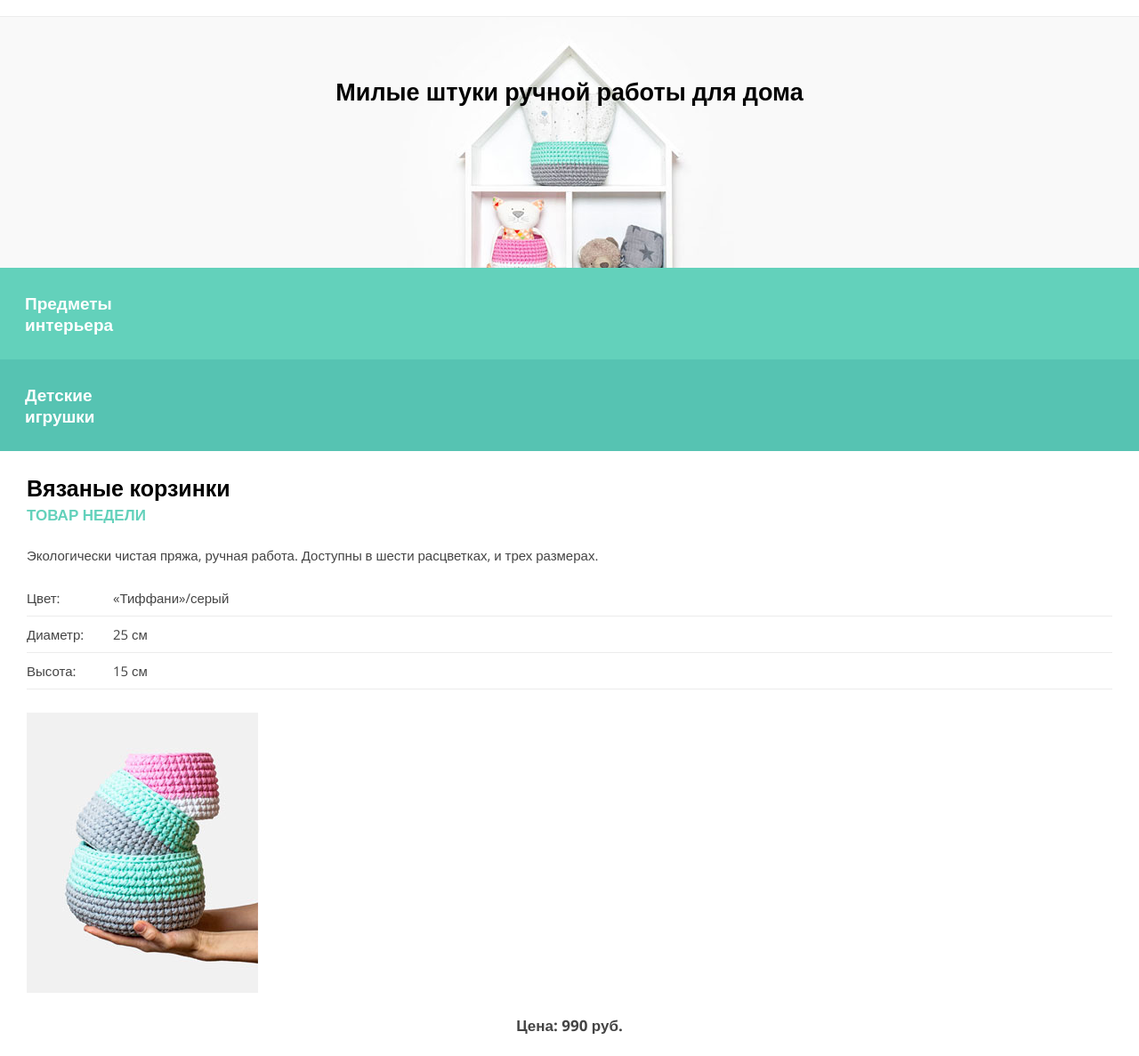
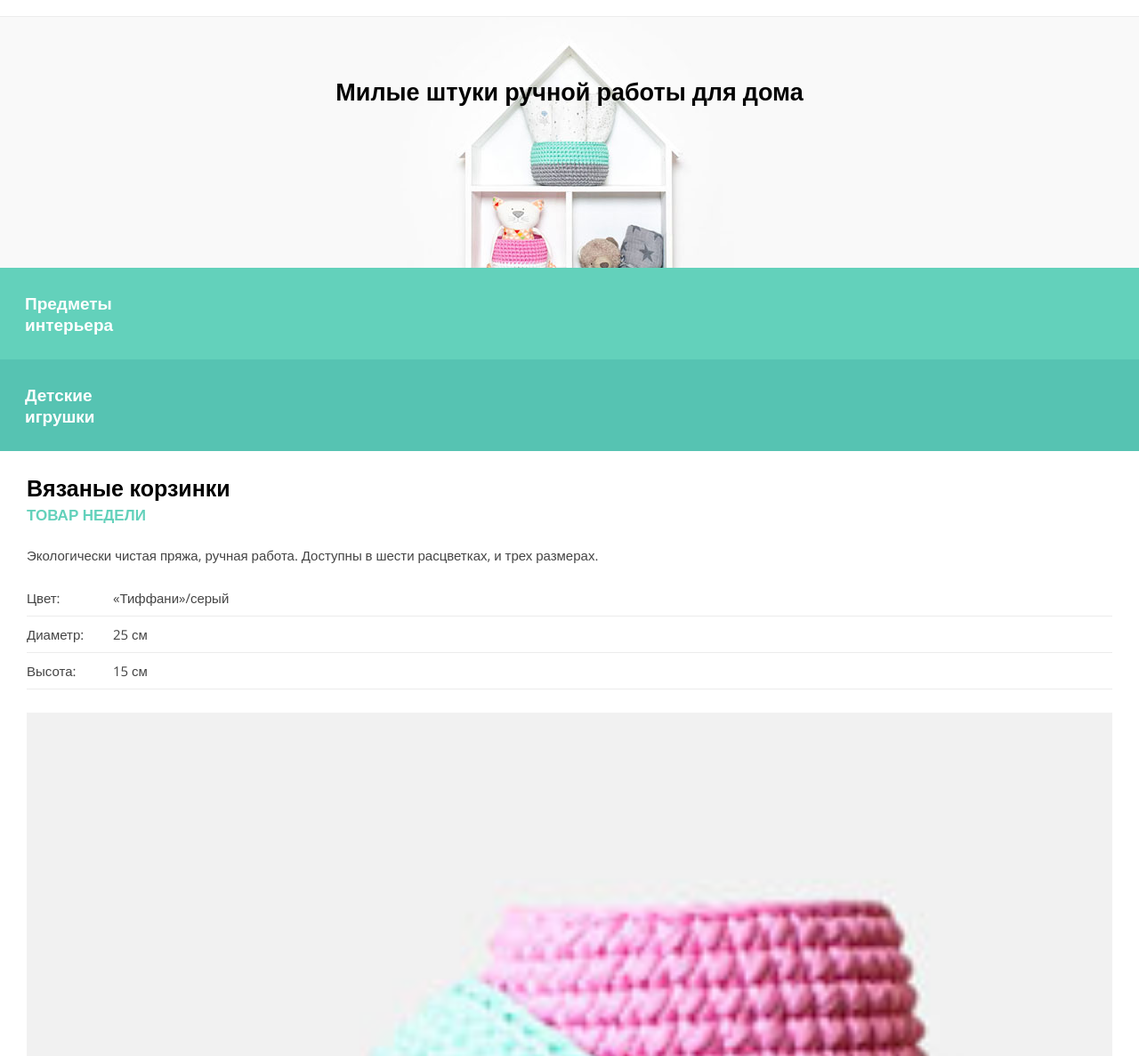
Before and after one commit to Niurakha/864863-mishka-19, a website: page source/index.html in a window 1280 px wide. Shown: the part 61-1248 px from the top of the page at 89% size. Drawn offline with nearby package versions, Linux system fonts and the light colour scheme; files that its build step writes are made by us from their sources; files whose address does not match are found by name.

Commit message:
Удаляет лишние пробелы и отступы

```diff
--- a/source/sass/blocks/copyright.scss
+++ b/source/sass/blocks/copyright.scss
@@ -2,7 +2,6 @@
   display: flex;
   justify-content: center;
   align-items: center;
-  // padding: 0 23px;
 }
 
 .copyright__text {
@@ -13,7 +12,6 @@
 
 .copyright__link {
   font-size: 0;
-  // display: block;
 }
 
 .copyright__image {
--- a/source/sass/blocks/features.scss
+++ b/source/sass/blocks/features.scss
@@ -19,6 +19,7 @@
   margin-bottom: 83px;
 }
 
+
 .features__item:last-child {
   margin-bottom: 0;
 }
--- a/source/sass/blocks/form.scss
+++ b/source/sass/blocks/form.scss
@@ -1,7 +1,3 @@
-// .form__fieldset {
-//   margin-bottom: 29px;
-// }
-
 .form__fieldset-type {
   @include fieldset-reset;
   margin-bottom: 4px;
@@ -28,7 +24,6 @@
     top: 8px;
   }
 }
-
 
 .form__fieldset-color {
   @include fieldset-reset;
--- a/source/sass/blocks/main-intro.scss
+++ b/source/sass/blocks/main-intro.scss
@@ -42,7 +42,6 @@
   background-color: $greeny-blue;
 }
 
-
 .main-intro__item-link {
   @include font (19px, 700, 24px);
 
--- a/source/sass/blocks/main-nav.scss
+++ b/source/sass/blocks/main-nav.scss
@@ -33,7 +33,6 @@
   background-color: $white;
 }
 
-
 .main-nav__item {
   border-top: 1px solid $grey;
 }
--- a/source/sass/blocks/page-catalog.scss
+++ b/source/sass/blocks/page-catalog.scss
@@ -1,5 +1,3 @@
-
-
 .page-catalog__title {
   @include font(27px, 700, 30px);
   margin: 0;
--- a/source/sass/blocks/promo.scss
+++ b/source/sass/blocks/promo.scss
@@ -46,6 +46,7 @@
 
 .promo__image {
   margin-bottom: 20px;
+  width: 100%;
 }
 
 .promo__price {
--- a/source/sass/blocks/type-list.scss
+++ b/source/sass/blocks/type-list.scss
@@ -6,8 +6,6 @@
 
 .type-list__item {
   padding-left: 62px;
-  // padding-top: 10px;
-  // padding-bottom: 12px;
   margin-bottom: 11px;
   min-height: 50px;
 }
```
